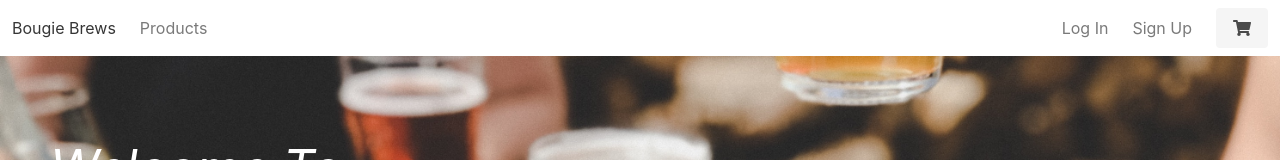
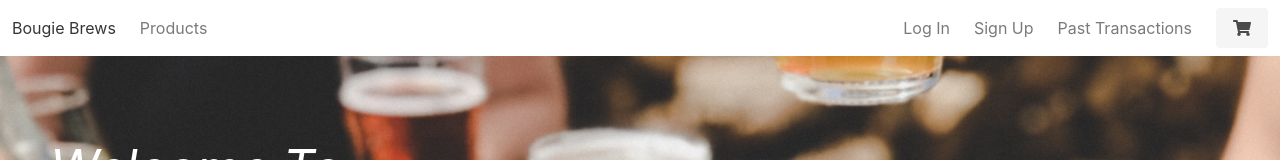
Before and after one commit to 1904-cpu-projects/partyParrots, a React app: page / in a window 1280 px wide. Shown: the top 160 px of the page. Built offline with nearby package versions, Linux system fonts and the light colour scheme; no server answers.

Commit message:
Link to past orders page.

```diff
--- a/src/components/Nav/NavDumb.js
+++ b/src/components/Nav/NavDumb.js
@@ -60,6 +60,9 @@ function Nav({ loggedIn, logout, navOpen, toggleNav }) {
                 </button>
               </div>
             )}
+              <Link className='navbar-item has-text-grey' to='/orders'>
+                Past Transactions
+              </Link>
             <div className="navbar-item">
               <Link to="/cart" className="button is-light">
                 <i className="fa fa-shopping-cart has-text-grey-dark" />
```
